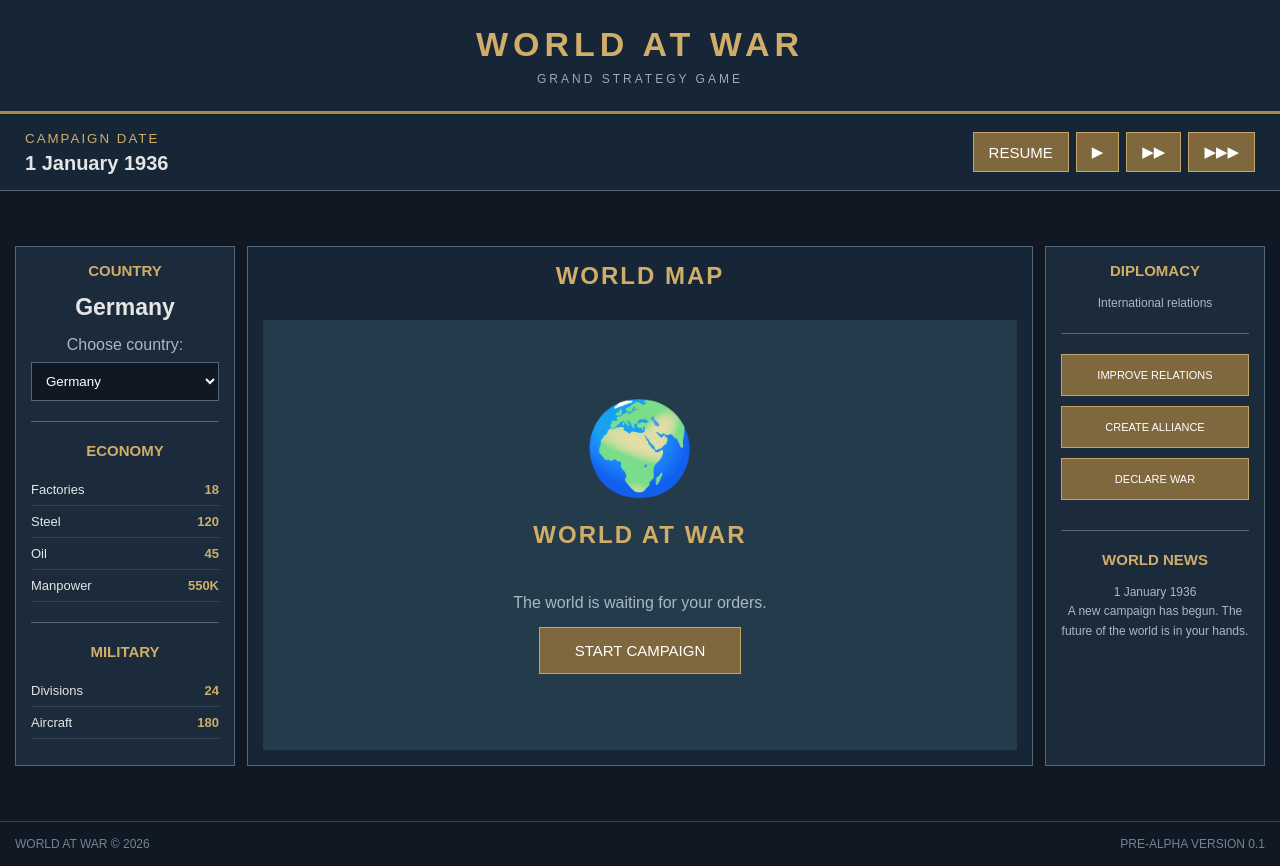
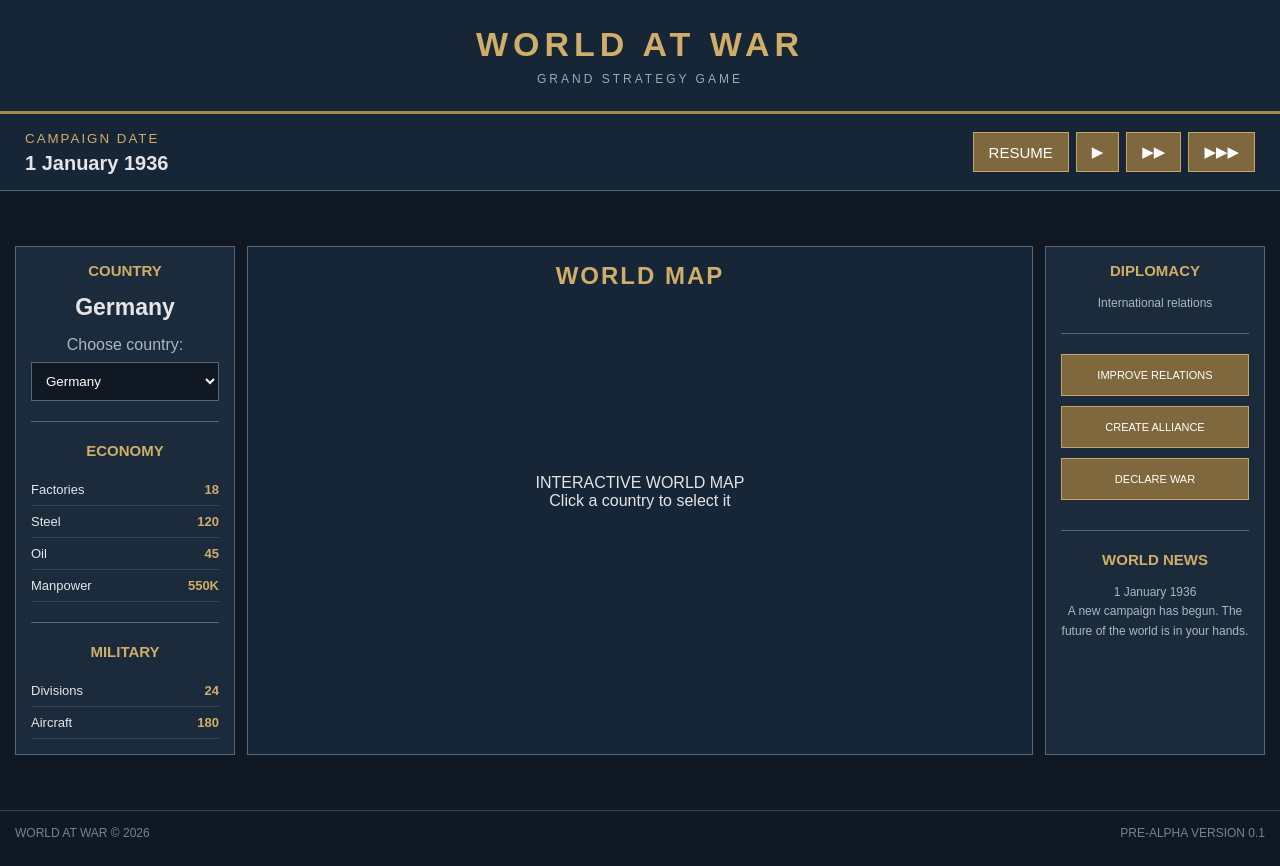
Before and after one commit to dimon540/world_at_war, a plain HTML site: page index.html in a window 1280 px wide. Drawn offline with nearby package versions, Linux system fonts and the light colour scheme.

Commit message:
Update map section and remove war campaign content
Removed 'WORLD AT WAR' section and added interactive map info.

```diff
--- a/index.html
+++ b/index.html
@@ -98,21 +98,15 @@
 
         <h2>WORLD MAP</h2>
 
-        <div class="map-placeholder">
 
-            <div class="globe">🌍</div>
+<div class="map-container">
+    <svg id="world-map"></svg>
 
-            <h2>WORLD AT WAR</h2>
-
-            <p>
-                The world is waiting for your orders.
-            </p>
-
-            <button onclick="startGame()">
-                START CAMPAIGN
-            </button>
-
-        </div>
+    <div class="map-info">
+        <span>INTERACTIVE WORLD MAP</span>
+        <p>Click a country to select it</p>
+    </div>
+</div>
 
     </section>
 
```
